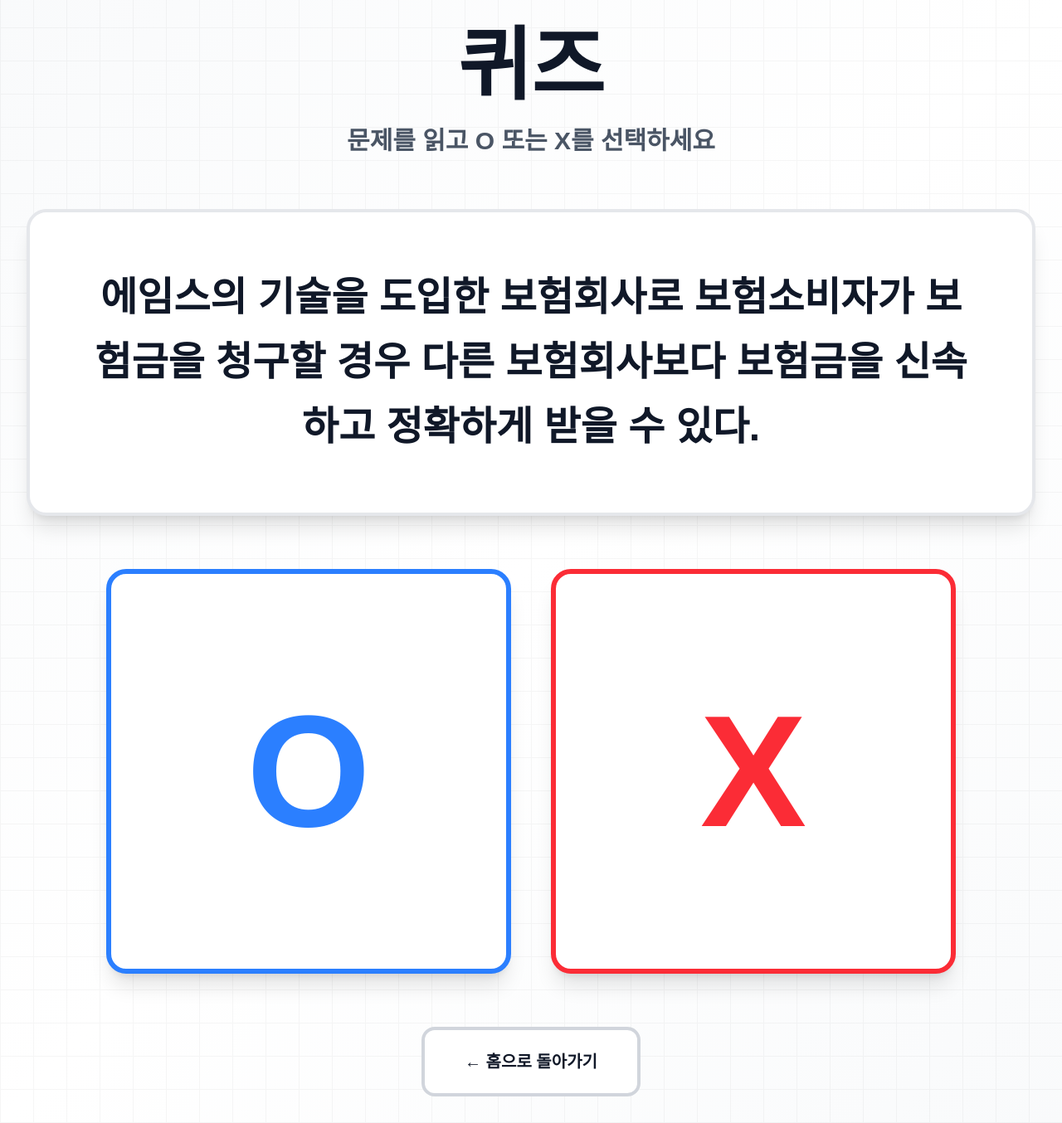
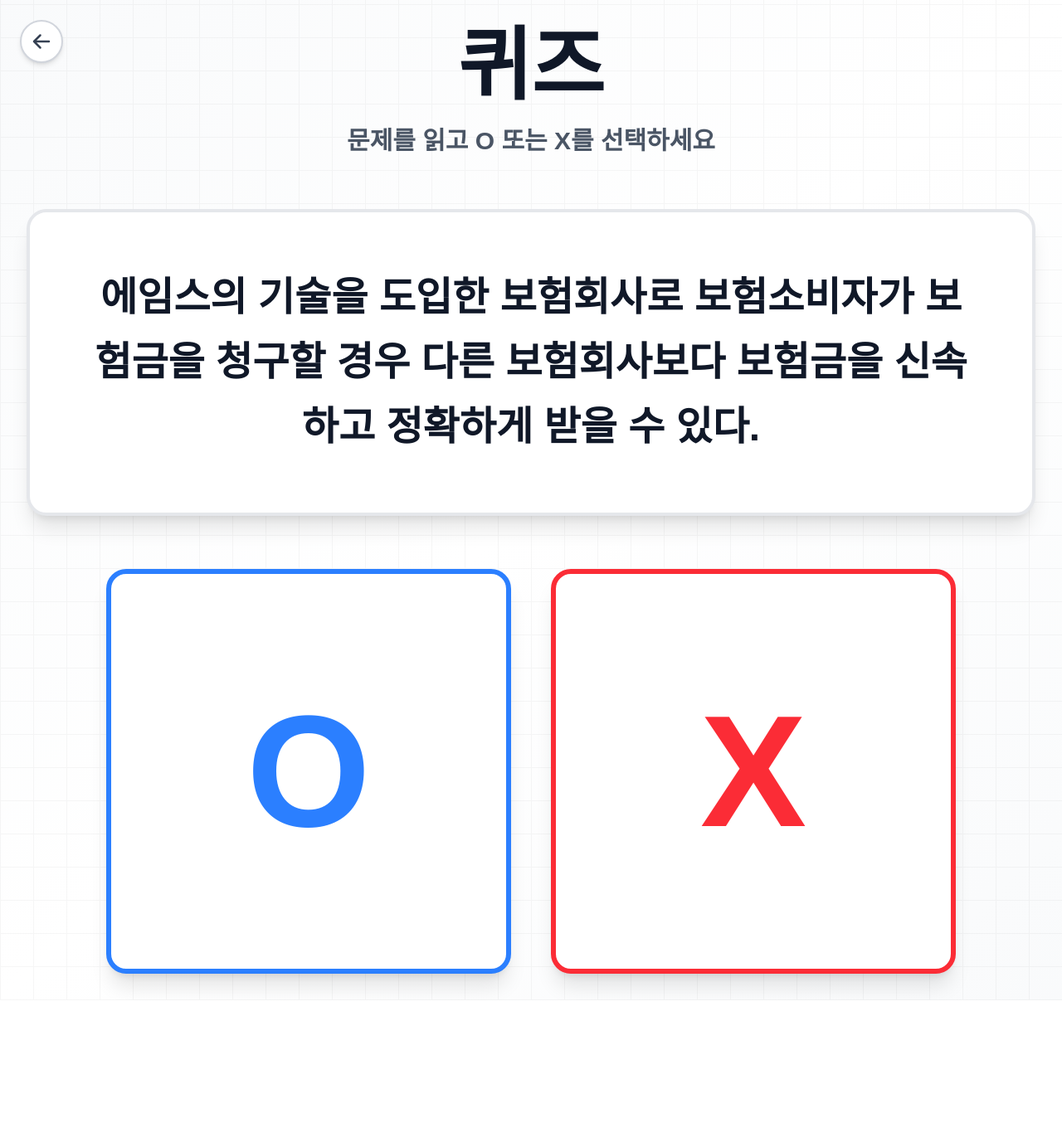
Before and after one commit to aims-jun/fintech-quiz, a Next.js app: page /quiz in a window 1280 px wide. Shown: the whole page at 83% size. After the commit the page ends 1206 px from the top, so only its background shows below. Built offline with nearby package versions, Linux system fonts and the light colour scheme.

Commit message:
feat: 긴급 패치

```diff
--- a/app/quiz/page.tsx
+++ b/app/quiz/page.tsx
@@ -118,6 +118,28 @@
         <div className="fixed inset-0 bg-red-500 pointer-events-none z-50 animate-red-flash"></div>
       )}
 
+      {/* 왼쪽 상단 뒤로가기 버튼 */}
+      <button
+        onClick={() => router.push("/")}
+        className="fixed top-6 left-6 z-20 p-3 bg-white border-2 border-gray-300 hover:border-gray-900 rounded-full shadow-md hover:shadow-lg transition-all group"
+        aria-label="홈으로 돌아가기"
+      >
+        <svg
+          xmlns="http://www.w3.org/2000/svg"
+          fill="none"
+          viewBox="0 0 24 24"
+          strokeWidth={2.5}
+          stroke="currentColor"
+          className="w-6 h-6 text-gray-700 group-hover:text-gray-900 transition-colors"
+        >
+          <path
+            strokeLinecap="round"
+            strokeLinejoin="round"
+            d="M10.5 19.5L3 12m0 0l7.5-7.5M3 12h18"
+          />
+        </svg>
+      </button>
+
       <div
         className={`relative z-10 max-w-[1600px] w-full ${
           shake ? "animate-shake" : ""
@@ -134,8 +156,9 @@
           onNext={handleNext}
         />
 
-        {/* O/X 카드 */}
-        <div className="grid grid-cols-1 md:grid-cols-2 gap-12 max-w-5xl mx-auto mb-16">
+        {/* O/X 카드 - 피드백 표시 중에는 숨김 */}
+        {!feedback.show && (
+          <div className="grid grid-cols-1 md:grid-cols-2 gap-12 max-w-5xl mx-auto">
             <OXCard
               type="O"
               onSelect={handleSelect}
@@ -149,16 +172,7 @@
               disabled={feedback.show}
             />
           </div>
-
-        {/* 홈 버튼 */}
-        <div className="text-center">
-          <button
-            onClick={() => router.push("/")}
-            className="px-12 py-6 bg-white border-4 border-gray-300 hover:border-gray-900 text-gray-900 rounded-2xl font-bold text-xl transition-all hover:shadow-lg"
-          >
-            ← 홈으로 돌아가기
-          </button>
-        </div>
+        )}
       </div>
     </div>
   );
```
Lines whose indentation alone changed are shown as unchanged.
